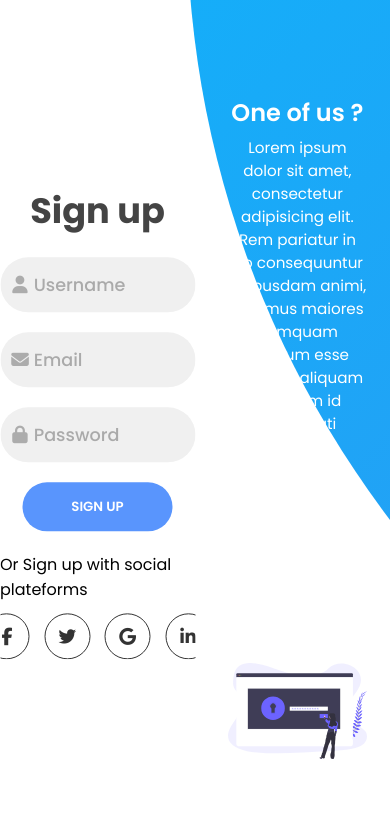
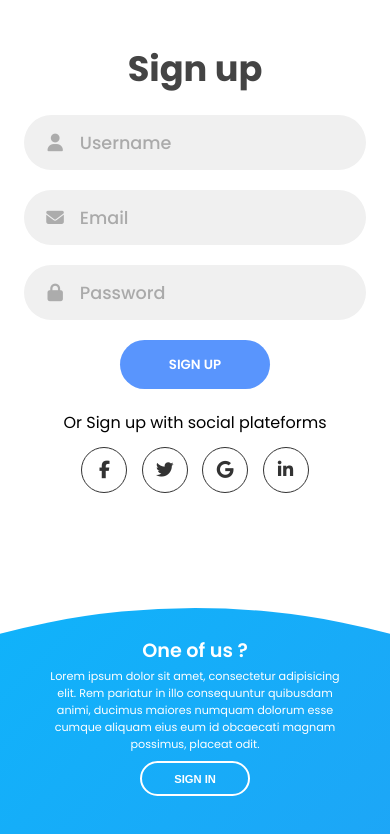
Before and after one commit to YoussefElHaddady/login-registration-system, a plain HTML site: page index.html in a window 390 px wide. Both pictures are taken after a click on the button "SIGN UP". Drawn offline with Linux system fonts and the light colour scheme.

Commit message:
responsive

```diff
--- a/css/main.css
+++ b/css/main.css
@@ -264,3 +264,120 @@ form.sign-up-form {
   z-index: 2;
   opacity: 1;
 }
+
+@media (max-width: 870px) {
+  .container {
+    min-height: 800px;
+    height: 100vh;
+  }
+
+  .container::before {
+    width: 1500px;
+    height: 1500px;
+    left: 30%;
+    bottom: 68%;
+    transform: translateX(-50%);
+    right: initial;
+    top: initial;
+    transition: 2s ease-in-out;
+  }
+
+  .signin-signup {
+    width: 100%;
+    left: 50%;
+    top: 95%;
+    transform: translate(-50%, -100%);
+    transition: 1s 0.8s ease-in-out;
+  }
+
+  .panels-container {
+    grid-template-columns: 1fr;
+    grid-template-rows: 1fr 2fr 1fr;
+  }
+
+  .panel {
+    flex-direction: row;
+    justify-content: space-around;
+    align-items: center;
+    padding: 2.5rem 8%;
+  }
+
+  .panel .content {
+    padding-right: 15%;
+    transition: 0.9s 0.8s ease-in-out;
+  }
+
+  .panel h3 {
+    font-size: 1.2rem;
+  }
+
+  .panel p {
+    font-size: 0.7rem;
+    padding: 0.5rem 0;
+  }
+
+  .btn.btn.transparent {
+    width: 110px;
+    height: 35px;
+    font-size: 0.7rem;
+  }
+
+  .image {
+    width: 200px;
+    transition: 0.9s 0.6s ease-in-out;
+  }
+
+  .left-panel {
+    grid-row: 1 / 2;
+  }
+
+  .right-panel {
+    grid-row: 3 / 4;
+  }
+
+  .right-panel .content,
+  .right-panel .image {
+    transform: translateY(300px);
+  }
+
+  .container.sign-up-mode::before {
+    transform: translate(-50%, 100%);
+    bottom: 32%;
+    right: initial;
+  }
+
+  .container.sign-up-mode .left-panel .image,
+  .container.sign-up-mode .left-panel .content {
+    transform: translateY(-300px);
+  }
+
+  .container.sign-up-mode .signin-signup {
+    top: 5%;
+    transform: translate(-50%, 0);
+    left: 50%;
+  }
+}
+
+@media (max-width: 570px) {
+  form {
+    padding: 0 1.5rem;
+  }
+
+  .image {
+    display: none;
+  }
+
+  .panel .content {
+    padding: 0.5rem 1rem;
+  }
+
+  .container::before {
+    bottom: 72%;
+    left: 50%;
+  }
+
+  .container.sign-up-mode::before {
+    bottom: 28%;
+    left: 50%;
+  }
+}
```
